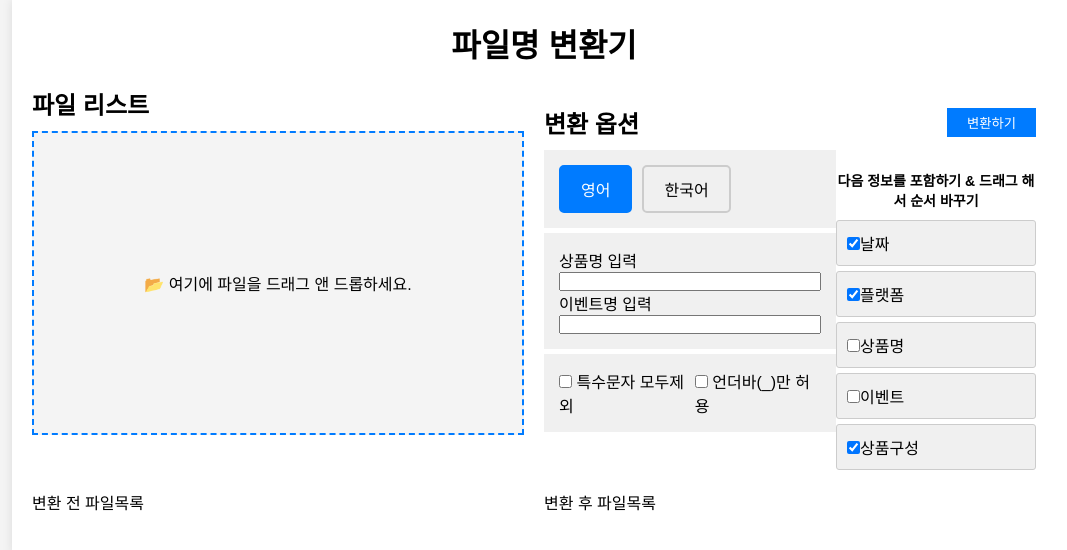
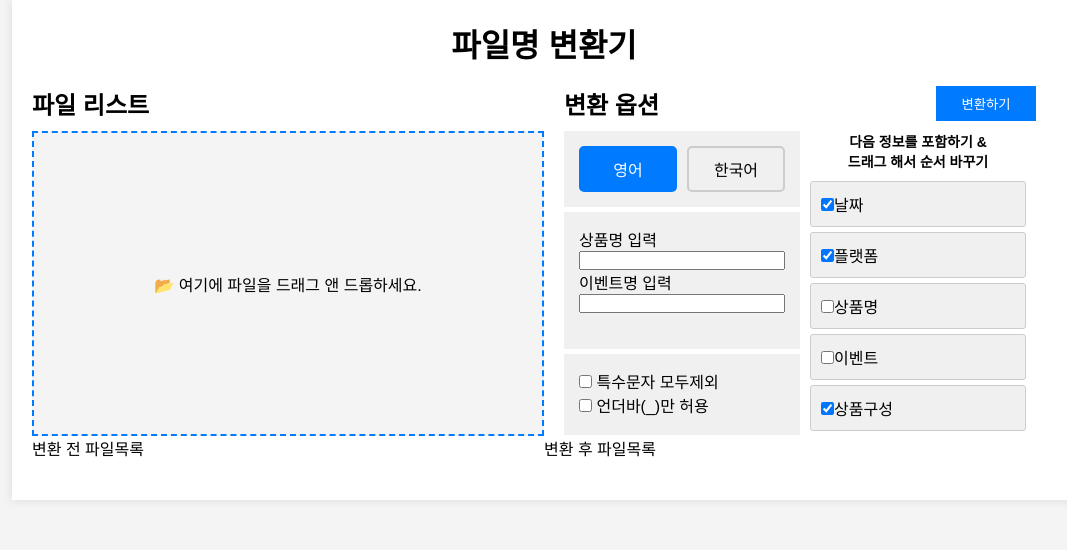
Before and after one commit to fatpig123/ARMAGEDDON, a React (Create React App) app: page / in a window 1280 px wide. Shown: the top 550 px of the page, without its empty margins (96-1163 px from the left). Built offline with nearby package versions, Linux system fonts and the light colour scheme; a web font is replaced by a local one.

Commit message:
css gguljam

```diff
--- a/src/App.css
+++ b/src/App.css
@@ -102,8 +102,10 @@ h1 {
 }
 
 .left-side {
-  flex: 1;
+  display: flex;
+  flex-direction: column;
   margin-right: 20px;
+  width: 50%;
 }
 
 .left-side h2 {
@@ -116,10 +118,10 @@ h1 {
   flex-direction: column;
   justify-content: center;
   align-items: center;
-  height: 300px;
   border: 2px dashed #007bff;
   background-color: #f4f4f4;
   cursor: pointer;
+  height: 100%;
   transition: background-color 0.3s ease, border-color 0.3s ease;
 }
 
@@ -159,7 +161,6 @@ h1 {
   justify-content: space-between;
   text-align: left;
   margin-bottom: 10px;
-  margin-top: 19px;
 }
 
 .right-side h2 {
@@ -189,6 +190,8 @@ h1 {
 }
 
 .convert-button {
+  height: 35px;
+  width: 100px;
   padding: 5px 20px;
   background: #007bff;
   color: white;
@@ -212,14 +215,20 @@ h1 {
 }
 
 .radio-option {
+  width: 40%;
   display: flex;
+  flex-direction: row;
   align-items: center;
-  padding: 10px 20px;
+  padding: 10px 10px;
   margin-right: 10px;
   border: 2px solid #ccc;
   border-radius: 5px;
   cursor: pointer;
   transition: background-color 0.3s, border-color 0.3s;
+}
+
+.last-option{
+  margin-right: 0;
 }
 
 .radio-option input[type="radio"] {
@@ -229,6 +238,8 @@ h1 {
 .radio-option label {
   margin: 0;
   cursor: pointer;
+  width: 100%;
+  text-align: center;
 }
 
 .radio-option.selected {
@@ -246,9 +257,10 @@ h1 {
   border-color: #007bff;
 }
 
+
+
 .containerset {
-  width: 200px;
-  margin: 20px auto;
+  padding: 0px 10px;
   font-family: Arial, sans-serif;
 }
 
@@ -265,6 +277,7 @@ h1 {
 .item label {
   margin: 0;
   cursor: pointer;
+  text-align: center;
 }
 
 h3 {
@@ -273,9 +286,14 @@ h3 {
   margin-bottom: 10px;
 }
 
+.leftbox{
+  width: 50%;
+}
+
 .leftbox .options {
   display: flex;
   flex-direction: row;
+  height: 15%;
 }
 
 .leftbox .options2 {
@@ -284,6 +302,7 @@ h3 {
   background-color: #f0f0f0;
   padding: 15px;
   margin-bottom: 5px;
+  height: 35%;
 }
 
 .leftbox .options2 label {
@@ -314,9 +333,23 @@ h3 {
   font-size: 18px;
 }
 
-.file-name {
-}
-
 li {
   list-style: none;
 }
+
+.leftbox .options-checkbox{
+  flex-direction: column;
+  height: 17%;
+}
+
+.rightbox{
+  width: 50%;
+}
+
+.file-list {
+  margin-top: 20px;
+}
+
+.file-item {
+  margin-bottom: 5px;
+}
--- a/src/App.js
+++ b/src/App.js
@@ -4,7 +4,6 @@ import {
   DragDropContext,
   Droppable,
   Draggable,
-  DroppableProps,
 } from "react-beautiful-dnd";
 import "./App.css";
 
@@ -58,6 +57,12 @@ function App() {
     onDragLeave,
   });
 
+  const [selectedOption, setSelectedOption] = useState("eng");
+
+  const handleOptionChange = (event) => {
+    setSelectedOption(event.target.value);
+  };
+
   return (
     <div className="container">
       <h1>파일명 변환기</h1>
@@ -70,13 +75,18 @@ function App() {
             })}
           >
             <input {...getInputProps()} />
+            {files.length === 0 ? (
               <p>
                 <span role="img" aria-label="upload icon">
                   📂
                 </span>{" "}
                 여기에 파일을 드래그 앤 드롭하세요.
               </p>
-            {files.length > 0 && (
+            ) : (
+              <>
+                <div className="file-count">
+                  총 {files.length}개
+                </div>
                 <div className="file-list">
                   <ul>
                     {files.map((file, index) => (
@@ -84,6 +94,7 @@ function App() {
                     ))}
                   </ul>
                 </div>
+              </>
             )}
           </div>
         </div>
@@ -95,12 +106,34 @@ function App() {
           <div className="controls">
             <div className="leftbox">
               <div className="radio-group options">
-                <div className="radio-option selected">
-                  <input type="radio" id="option1" name="options" value="eng" />
+                <div
+                  className={`radio-option ${
+                    selectedOption === "eng" ? "selected" : ""
+                  }`}
+                >
+                  <input
+                    type="radio"
+                    id="option1"
+                    name="radio-option"
+                    value="eng"
+                    checked={selectedOption === "eng"}
+                    onChange={handleOptionChange}
+                  />
                   <label htmlFor="option1">영어</label>
                 </div>
-                <div className="radio-option">
-                  <input type="radio" id="option2" name="options" value="kor" />
+                <div
+                  className={`radio-option last-option ${
+                    selectedOption === "kor" ? "selected" : ""
+                  }`}
+                >
+                  <input
+                    type="radio"
+                    id="option2"
+                    name="radio-option"
+                    value="kor"
+                    checked={selectedOption === "kor"}
+                    onChange={handleOptionChange}
+                  />
                   <label htmlFor="option2">한국어</label>
                 </div>
               </div>
@@ -112,7 +145,7 @@ function App() {
                   이벤트명 입력 <input type="text" />
                 </label>
               </div>
-              <div className="options">
+              <div className="options options-checkbox">
                 <label>
                   <input type="checkbox" /> 특수문자 모두제외
                 </label>
@@ -123,11 +156,16 @@ function App() {
             </div>
             <div className="rightbox">
               <div className="containerset">
-                <h3>다음 정보를 포함하기 & 드래그 해서 순서 바꾸기</h3>
+                <h3>
+                  다음 정보를 포함하기 &<br></br> 드래그 해서 순서 바꾸기
+                </h3>
                 <DragDropContext onDragEnd={handleDragEnd}>
                   <Droppable droppableId="items">
                     {(provided) => (
-                      <div {...provided.droppableProps} ref={provided.innerRef}>
+                      <div
+                        {...provided.droppableProps}
+                        ref={provided.innerRef}
+                      >
                         {items.map((item, index) => (
                           <Draggable
                             key={item.id}
@@ -174,15 +212,15 @@ function App() {
           <p>변환 전 파일목록</p>
           <div className="translate-file-ul">
             {files.map((file) => (
-              <div className="file-item">{file.name}</div>
+              <div className="file-item" key={file.name}>{file.name}</div>
             ))}
           </div>
         </div>
         <div className="translate-file-wrapper">
           <p>변환 후 파일목록</p>
           <div className="translate-file-ul">
-            {newFileName.map((name) => (
-              <div className="file-item">{name}</div>
+            {newFileName.map((name, index) => (
+              <div className="file-item" key={index}>{name}</div>
             ))}
           </div>
         </div>
```
Lines whose indentation alone changed are shown as unchanged.
